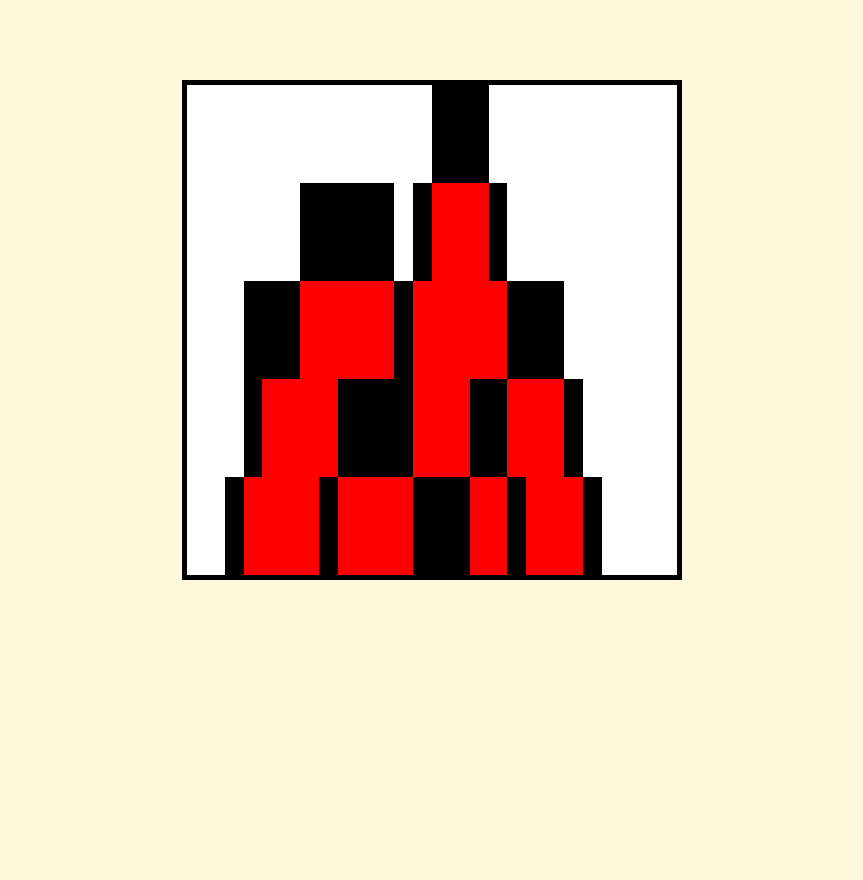
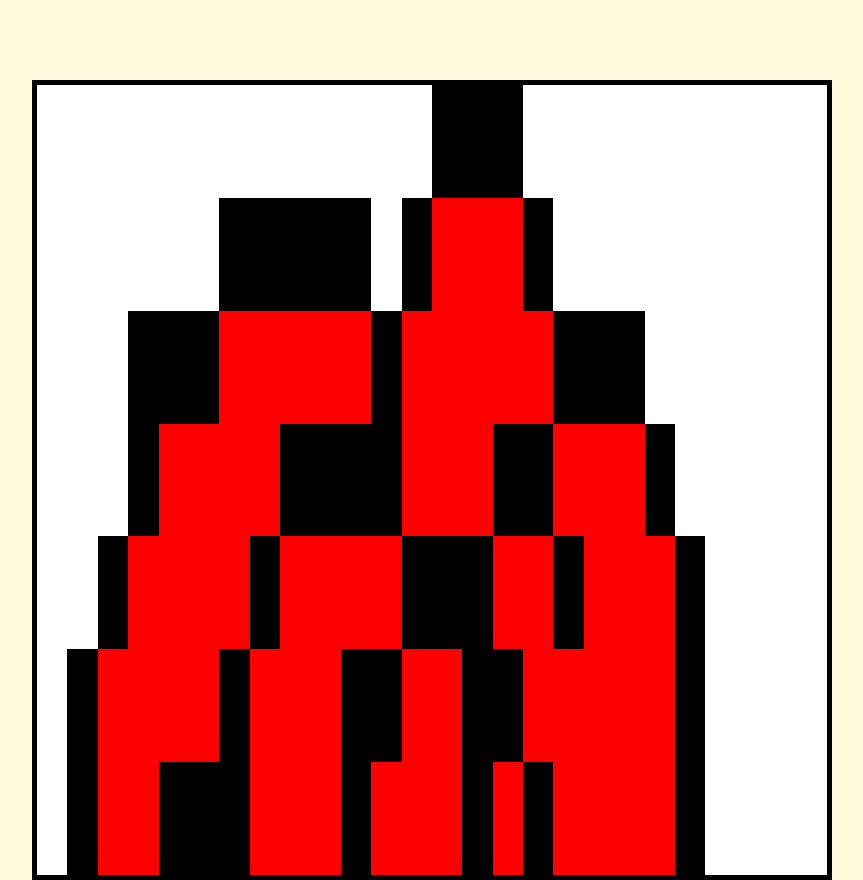
Before and after one commit to ryanbest99/rose_for_you, a plain HTML site: page index.html in a window 1280 px wide. Shown: the whole page, without its empty margins (208-1071 px from the left). Drawn offline with Linux system fonts and the light colour scheme.

Commit message:
Third commit: up to Seventh row has been complete

```diff
--- a/css/styles.css
+++ b/css/styles.css
@@ -27,7 +27,12 @@ body {
   height: 100vh;
 }
 
-/* 1st row*/
+/*
+==========
+1st Row
+==========
+*/
+
 .cell-1 {
   background: var(--clr-white);
   grid-area: a;
@@ -41,7 +46,12 @@ body {
   grid-area: c;
 }
 
-/* 2nd row */
+/*
+==========
+2nd Row
+==========
+*/
+
 .cell-4 {
   background: var(--clr-white);
   grid-area: a1;
@@ -71,7 +81,11 @@ body {
   grid-area: a1-2;
 }
 
-/* 3rd row */
+/*
+==========
+3rd Row
+==========
+*/
 
 .cell-11 {
   background: var(--clr-white);
@@ -102,7 +116,12 @@ body {
   grid-area: a2-1;
 }
 
-/* 4th row */
+/*
+==========
+4th Row
+==========
+*/
+
 .cell-18 {
   background: var(--clr-white);
   grid-area: a3;
@@ -140,7 +159,11 @@ body {
   grid-area: a3-1;
 }
 
-/* 5th row */
+/*
+==========
+5th Row
+==========
+*/
 
 .cell-27 {
   background: var(--clr-white);
@@ -186,3 +209,113 @@ body {
   background: var(--clr-white);
   grid-area: a4-1;
 }
+
+/*
+==========
+6th Row
+==========
+*/
+.cell-38 {
+  background: var(--clr-white);
+  grid-area: a5;
+}
+
+.cell-39 {
+  background: var(--clr-black);
+  grid-area: b5;
+}
+
+.cell-40 {
+  background: var(--clr-red);
+  grid-area: c5;
+}
+.cell-41 {
+  background: var(--clr-black);
+  grid-area: b5-1;
+}
+.cell-42 {
+  background: var(--clr-red);
+  grid-area: c5-1;
+}
+.cell-43 {
+  background: var(--clr-black);
+  grid-area: b5-2;
+}
+.cell-44 {
+  background: var(--clr-red);
+  grid-area: c5-2;
+}
+.cell-45 {
+  background: var(--clr-black);
+  grid-area: b5-3;
+}
+.cell-46 {
+  background: var(--clr-red);
+  grid-area: c5-3;
+}
+.cell-47 {
+  background: var(--clr-black);
+  grid-area: b5-4;
+}
+.cell-48 {
+  background: var(--clr-white);
+  grid-area: a5-1;
+}
+
+/*
+==========
+7th Row
+==========
+*/
+.cell-49 {
+  background: var(--clr-white);
+  grid-area: a6;
+}
+.cell-50 {
+  background: var(--clr-black);
+  grid-area: b6;
+}
+.cell-51 {
+  background: var(--clr-red);
+  grid-area: c6;
+}
+.cell-52 {
+  background: var(--clr-black);
+  grid-area: b6-1;
+}
+.cell-53 {
+  background: var(--clr-red);
+  grid-area: c6-1;
+}
+.cell-54 {
+  background: var(--clr-black);
+  grid-area: b6-2;
+}
+.cell-55 {
+  background: var(--clr-red);
+  grid-area: c6-2;
+}
+.cell-56 {
+  background: var(--clr-black);
+  grid-area: b6-3;
+}
+.cell-57 {
+  background: var(--clr-red);
+  grid-area: c6-3;
+}
+.cell-58 {
+  background: var(--clr-black);
+  grid-area: b6-4;
+}
+.cell-59 {
+  background: var(--clr-red);
+  grid-area: c6-4;
+}
+.cell-60 {
+  background: var(--clr-black);
+  grid-area: b6-5;
+}
+.cell-61 {
+  background: var(--clr-white);
+  grid-area: a6-1;
+}
--- a/index.html
+++ b/index.html
@@ -10,8 +10,8 @@
     <style>
       .container {
         border: 5px solid black;
-        width: 500px;
-        height: 500px;
+        width: 800px;
+        height: 800px;
         /* height: 100vh; */
         margin: 5rem auto;
         display: grid;
@@ -22,7 +22,9 @@
           "a1 a1 a1 a1 a1 a1 b1 b1 b1 b1 b1 a1-1 b1-1 c1 c1 c1 b1-2 a1-2 a1-2 a1-2 a1-2 a1-2 a1-2 a1-2 a1-2 a1-2 "
           "a2 a2 a2 b2 b2 b2 c2 c2 c2 c2 c2 b2-1 c2-1 c2-1 c2-1 c2-1 c2-1 b2-3 b2-3 b2-3 a2-1 a2-1 a2-1 a2-1 a2-1 a2-1 "
           "a3 a3 a3 b3 c3 c3 c3 c3 b3-1 b3-1 b3-1 b3-1 c3-1 c3-1 c3-1 b3-2 b3-2 c3-2 c3-2 c3-2 b3-3 a3-1 a3-1 a3-1 a3-1 a3-1 "
-          "a4 a4 b4 c4 c4 c4 c4 b4-1 c4-1 c4-1 c4-1 c4-1 b4-2 b4-2 b4-2 c4-2 c4-2 b4-3 c4-3 c4-3 c4-3 b4-4 a4-1 a4-1 a4-1 a4-1";
+          "a4 a4 b4 c4 c4 c4 c4 b4-1 c4-1 c4-1 c4-1 c4-1 b4-2 b4-2 b4-2 c4-2 c4-2 b4-3 c4-3 c4-3 c4-3 b4-4 a4-1 a4-1 a4-1 a4-1"
+          "a5 b5 c5 c5 c5 c5 b5-1 c5-1 c5-1 c5-1 b5-2 b5-2 c5-2 c5-2 b5-3 b5-3 c5-3 c5-3 c5-3 c5-3 c5-3 b5-4 a5-1 a5-1 a5-1 a5-1"
+          "a6 b6 c6 c6 b6-1 b6-1 b6-1 c6-1 c6-1 c6-1 b6-2 c6-2 c6-2 c6-2 b6-3 c6-3 b6-4 c6-4 c6-4 c6-4 c6-4 b6-5 a6-1 a6-1 a6-1 a6-1 ";
       }
     </style>
   </head>
@@ -75,6 +77,34 @@
       <div class="cell cell-35"></div>
       <div class="cell cell-36"></div>
       <div class="cell cell-37"></div>
+
+      <!-- Sixth row cells -->
+      <div class="cell cell-38"></div>
+      <div class="cell cell-39"></div>
+      <div class="cell cell-40"></div>
+      <div class="cell cell-41"></div>
+      <div class="cell cell-42"></div>
+      <div class="cell cell-43"></div>
+      <div class="cell cell-44"></div>
+      <div class="cell cell-45"></div>
+      <div class="cell cell-46"></div>
+      <div class="cell cell-47"></div>
+      <div class="cell cell-48"></div>
+
+      <!-- Seventh row cells -->
+      <div class="cell cell-49"></div>
+      <div class="cell cell-50"></div>
+      <div class="cell cell-51"></div>
+      <div class="cell cell-52"></div>
+      <div class="cell cell-53"></div>
+      <div class="cell cell-54"></div>
+      <div class="cell cell-55"></div>
+      <div class="cell cell-56"></div>
+      <div class="cell cell-57"></div>
+      <div class="cell cell-58"></div>
+      <div class="cell cell-59"></div>
+      <div class="cell cell-60"></div>
+      <div class="cell cell-61"></div>
     </div>
   </body>
 </html>
```
